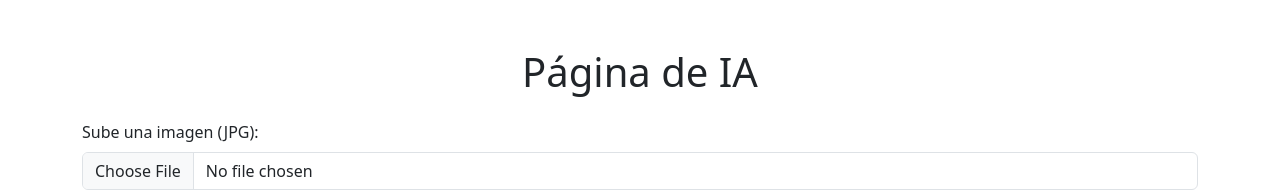
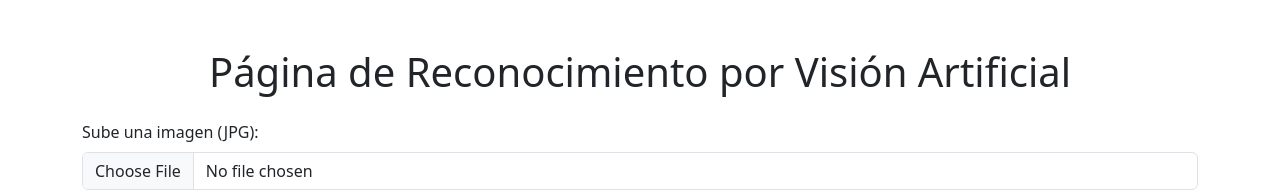
Before and after one commit to omarrdbz/TestAIWeb, a plain HTML site: page index.html in a window 1280 px wide. Shown: the top 191 px of the page. Drawn offline with nearby package versions, Linux system fonts and the light colour scheme.

Commit message:
minor changes

```diff
--- a/index.html
+++ b/index.html
@@ -11,7 +11,7 @@
 </head>
 <body>
   <div class="container my-5">
-    <h1 class="text-center mb-4">Página de IA</h1>
+    <h1 class="text-center mb-4">Página de Reconocimiento por Visión Artificial</h1>
 
     <!-- Sección para subir la imagen -->
     <div class="mb-3">
```
